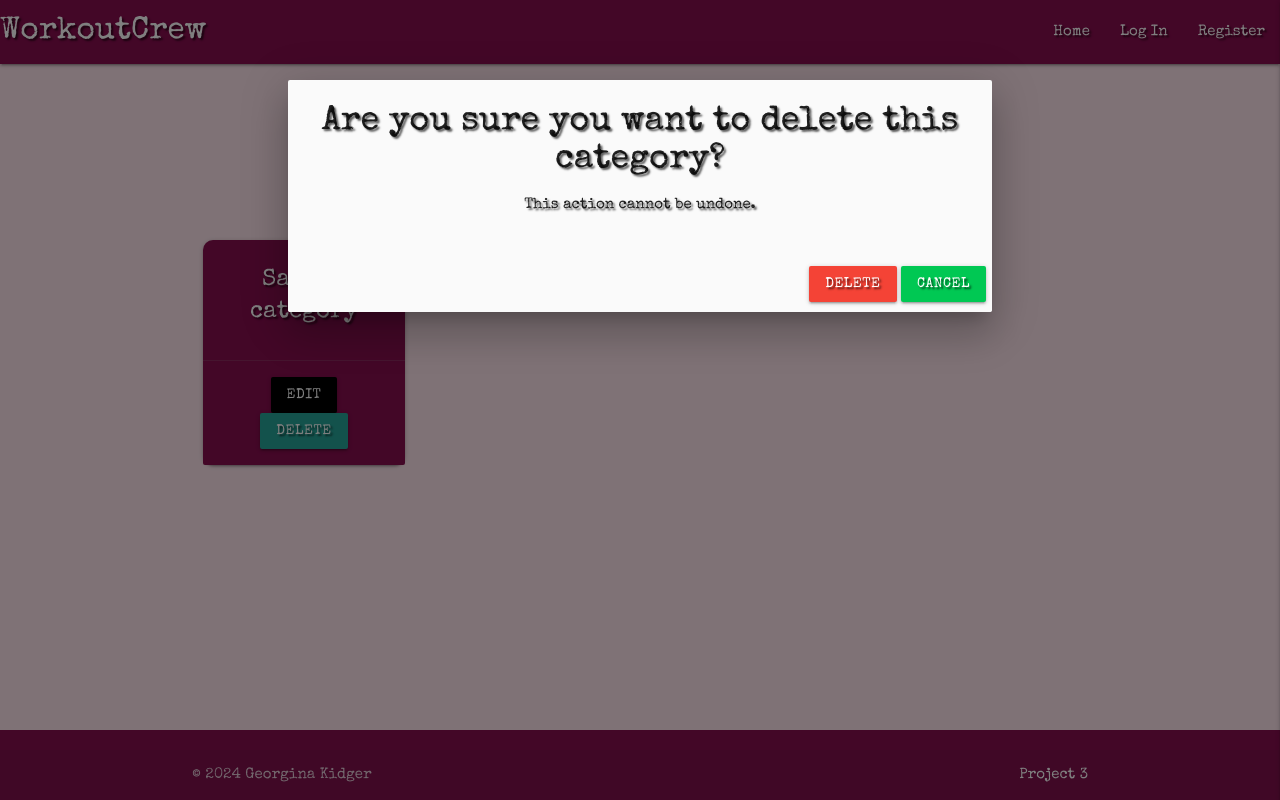
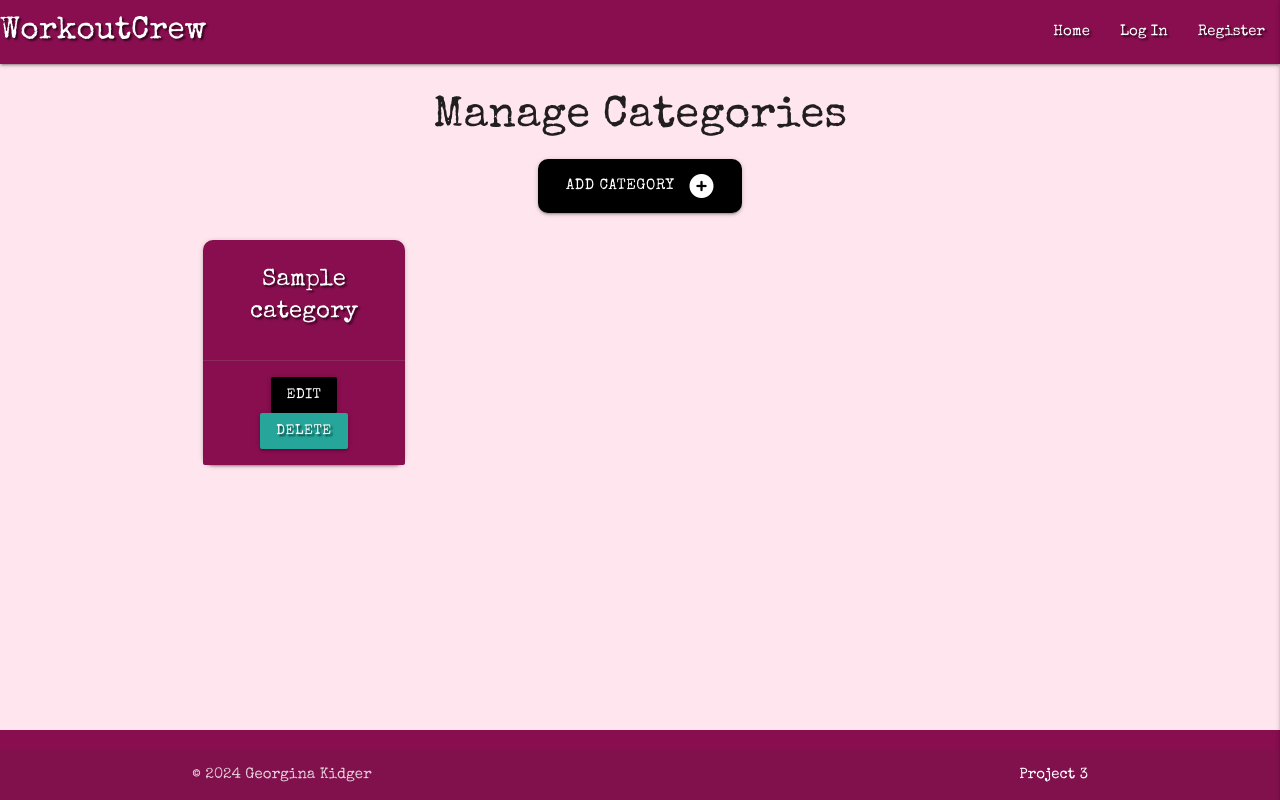
Before and after one commit to Georgina90-x/Final-Project-3, a Flask app: page /get_categories in a window 1280 px wide, after a click on "DELETE". Run offline with Flask 3, Linux system fonts and the light colour scheme; a database or web service that is not in the repository returns one stand-in record (values such as "Sample title"); some libraries are stand-ins or nearby versions.

Commit message:
added modal code to categories

```diff
--- a/app.py
+++ b/app.py
@@ -198,5 +198,3 @@ def delete_category(category_id):
 
 if __name__ == "__main__":
     app.run(host=os.environ.get("IP"), port=int(os.environ.get("PORT")), debug=False)
-
-# event listener for delete button
--- a/static/js/script.js
+++ b/static/js/script.js
@@ -4,7 +4,6 @@ $(document).ready(function(){
     $('.sidenav').sidenav({edge: "right"});
     $('.collapsible').collapsible();
     $('.tooltipped').tooltip();
-    $('.modal').modal();
     $('select').formSelect();
     $('.datepicker').datepicker({
       format: "dd mmmm, yyyy",
--- a/templates/categories.html
+++ b/templates/categories.html
@@ -18,31 +18,20 @@
          <div class="card-action">
             <a href="{{ url_for('edit_category', category_id=category._id) }}" class="btn edit">Edit</a>
             <a href="#modal-{{ category.id }}" class="btn modal-trigger">Delete</a>
-
             <!-- Modal -->
             <div id="modal-{{ category.id }}" class="modal">
                <div class="modal-content">
-                 <h4>Are you sure you want to delete this category?</h4>
-                 <p>This action cannot be undone.</p>
+                  <h4>Are you sure you want to delete this Category?</h4>
+                  <p>This action cannot be undone.</p>
                </div>
                <div class="modal-footer">
                   <a href="{{ url_for('delete_category', category_id=category._id) }}" class="btn red">Delete</a>
-                 <a href="#modal-close" class="btn green accent-4">Cancel</a>
+                  <a href="modal-close" class="btn green">Cancel</a>
                </div>
-             </div>
+            </div>
          </div>
       </div>
    </div>
    {% endfor %}
-   <div id="deleteModal" class="modal">
-      <div class="modal-content">
-         <h4>Delete Workout</h4>
-         <p>Are you sure you want to delete this workout?</p>
-      </div>
-      <div class="modal-footer">
-         <a href="#!" class="modal-close green btn-flat" id="confirmDelete">Delete</a>
-         <a href="#!" class="modal-close red btn-flat">Cancel</a>
-      </div>
-   </div>
 </div>
 {% endblock %}
```
Also changed, not shown: templates/tasks.html (+2 -15 lines).
